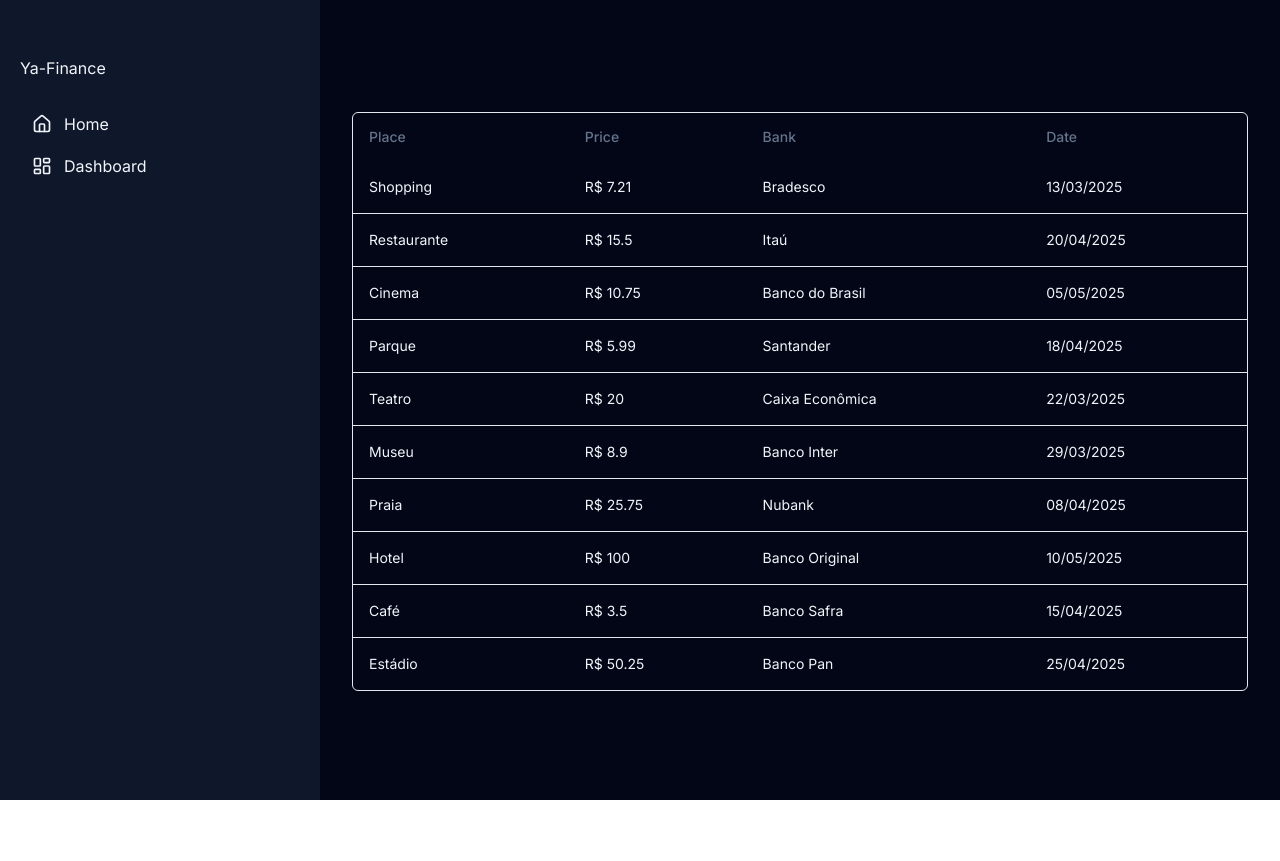
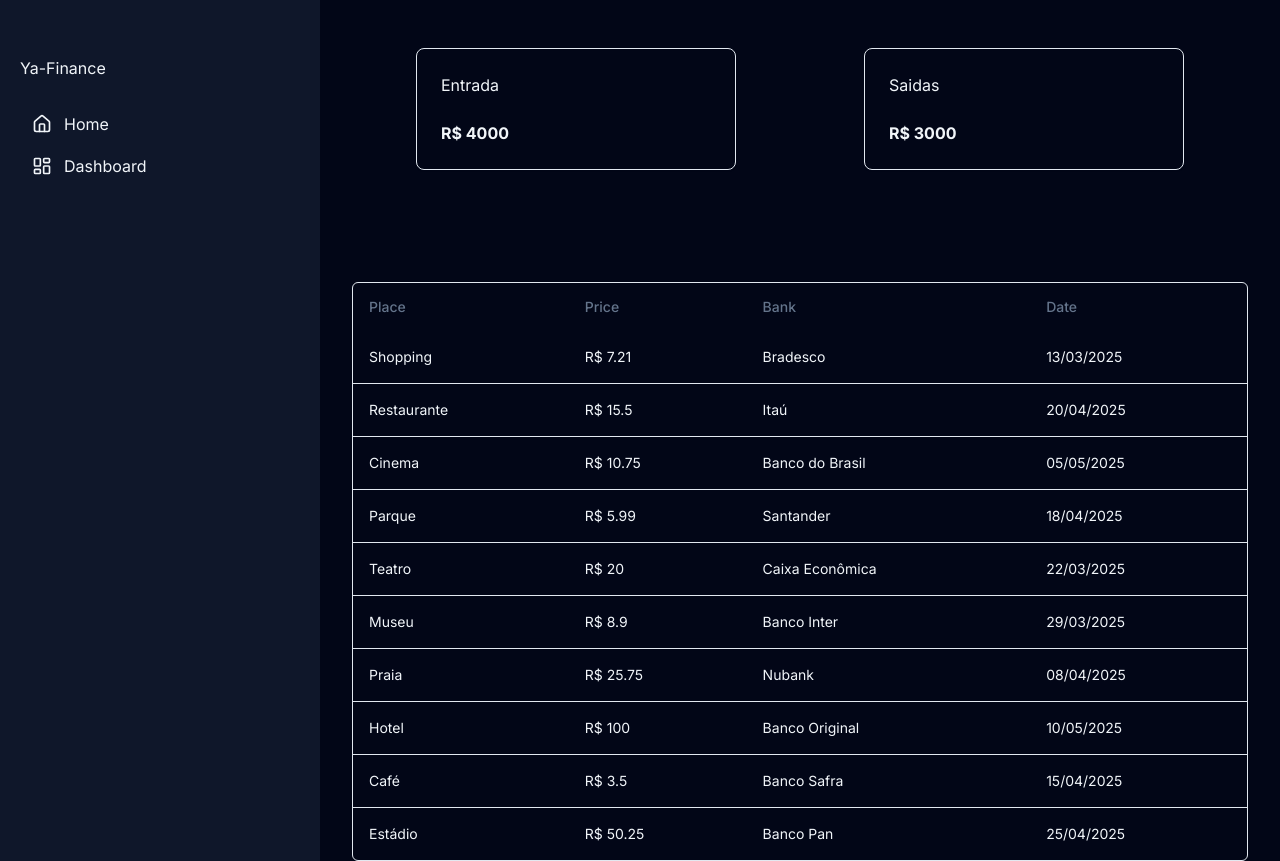
Before and after one commit to marciordj/ya-money, a Next.js app in the folder frontend/: page / in a window 1280 px wide. Before the commit the page ends 800 px from the top, so only its background shows below. Built offline with nearby package versions, Linux system fonts and the light colour scheme.

Commit message:
feat: create home card

```diff
--- a/frontend/src/app/layout.tsx
+++ b/frontend/src/app/layout.tsx
@@ -17,7 +17,6 @@
 }>) {
   return (
     <html lang="en">
-
       <body className={inter.className}>
         <div className="bg-slate-950 min-h-screen grid grid-cols-app">
           <SideBar />
--- a/frontend/src/app/page.tsx
+++ b/frontend/src/app/page.tsx
@@ -1,9 +1,16 @@
 import { ExpenseTable } from "@/components/ExpenseTable";
+import { HomeCard } from "@/components/HomeCard";
 
 export default function Home() {
   return (
-    <div className="mt-28 rounded-md border">
-      <ExpenseTable />
-    </div>
+    <>
+      <div className="flex flex-row justify-around mt-12">
+        <HomeCard title="Entrada" value={4000} />
+        <HomeCard title="Saidas" value={3000} />
+      </div>
+      <div className="mt-28 rounded-md border">
+        <ExpenseTable />
+      </div>
+    </>
   );
 }
--- /dev/null
+++ b/frontend/src/components/HomeCard/index.tsx
@@ -0,0 +1,16 @@
+import { formatMoney } from "@/utils/formatMoney";
+import { Card, CardContent, CardHeader } from "../ui/card";
+
+type prop = {
+  title: string,
+  value: number;
+}
+
+export function HomeCard({title, value}: prop) {
+  return (
+    <Card className="bg-transparent max-w-xs flex-1">
+      <CardHeader className="text-slate-100">{title}</CardHeader>
+      <CardContent className="text-slate-100 font-bold">{formatMoney(value)}</CardContent>
+    </Card>
+  )
+}
--- /dev/null
+++ b/frontend/src/components/ui/card.tsx
@@ -0,0 +1,79 @@
+import * as React from "react"
+
+import { cn } from "@/lib/utils"
+
+const Card = React.forwardRef<
+  HTMLDivElement,
+  React.HTMLAttributes<HTMLDivElement>
+>(({ className, ...props }, ref) => (
+  <div
+    ref={ref}
+    className={cn(
+      "rounded-lg border bg-card text-card-foreground shadow-sm",
+      className
+    )}
+    {...props}
+  />
+))
+Card.displayName = "Card"
+
+const CardHeader = React.forwardRef<
+  HTMLDivElement,
+  React.HTMLAttributes<HTMLDivElement>
+>(({ className, ...props }, ref) => (
+  <div
+    ref={ref}
+    className={cn("flex flex-col space-y-1.5 p-6", className)}
+    {...props}
+  />
+))
+CardHeader.displayName = "CardHeader"
+
+const CardTitle = React.forwardRef<
+  HTMLParagraphElement,
+  React.HTMLAttributes<HTMLHeadingElement>
+>(({ className, ...props }, ref) => (
+  <h3
+    ref={ref}
+    className={cn(
+      "text-2xl font-semibold leading-none tracking-tight",
+      className
+    )}
+    {...props}
+  />
+))
+CardTitle.displayName = "CardTitle"
+
+const CardDescription = React.forwardRef<
+  HTMLParagraphElement,
+  React.HTMLAttributes<HTMLParagraphElement>
+>(({ className, ...props }, ref) => (
+  <p
+    ref={ref}
+    className={cn("text-sm text-muted-foreground", className)}
+    {...props}
+  />
+))
+CardDescription.displayName = "CardDescription"
+
+const CardContent = React.forwardRef<
+  HTMLDivElement,
+  React.HTMLAttributes<HTMLDivElement>
+>(({ className, ...props }, ref) => (
+  <div ref={ref} className={cn("p-6 pt-0", className)} {...props} />
+))
+CardContent.displayName = "CardContent"
+
+const CardFooter = React.forwardRef<
+  HTMLDivElement,
+  React.HTMLAttributes<HTMLDivElement>
+>(({ className, ...props }, ref) => (
+  <div
+    ref={ref}
+    className={cn("flex items-center p-6 pt-0", className)}
+    {...props}
+  />
+))
+CardFooter.displayName = "CardFooter"
+
+export { Card, CardHeader, CardFooter, CardTitle, CardDescription, CardContent }
--- a/frontend/src/utils/formatMoney.ts
+++ b/frontend/src/utils/formatMoney.ts
@@ -1,3 +1,6 @@
 export function formatMoney(amount: number) {
+  // const parseAmountToString = String(amount);
+  // const formatValue = parseAmountToString.replace('.', ',')
+
   return `R$ ${amount}`
 }
```
